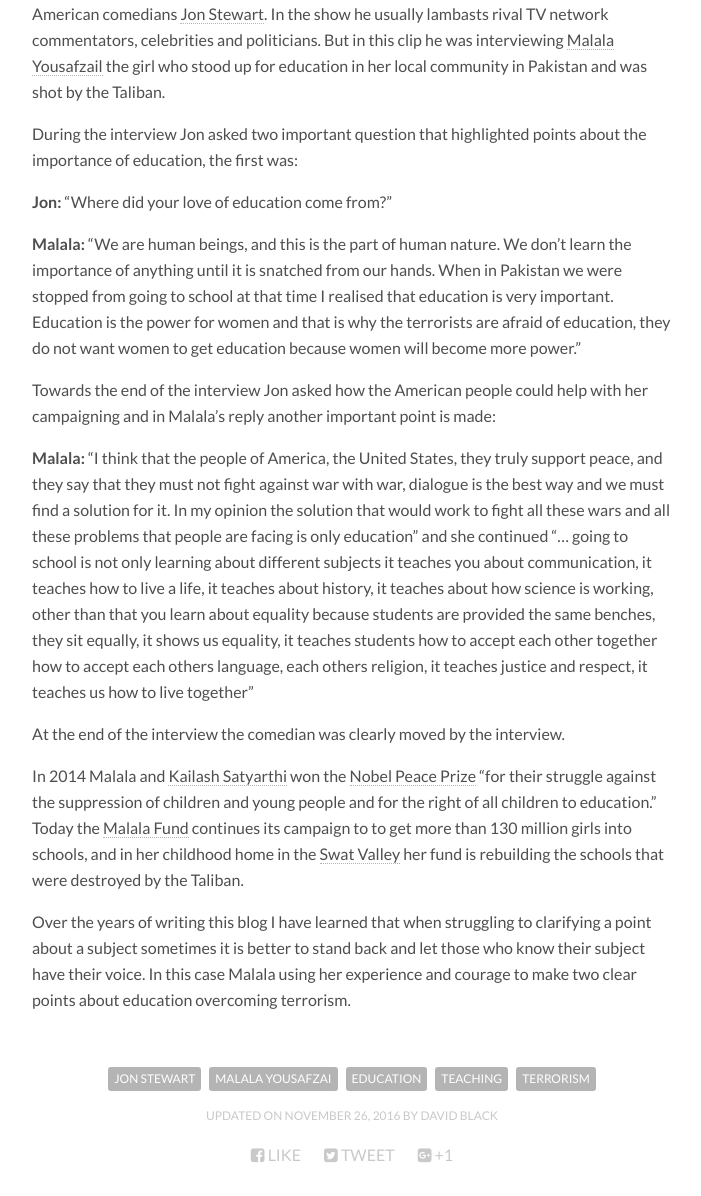
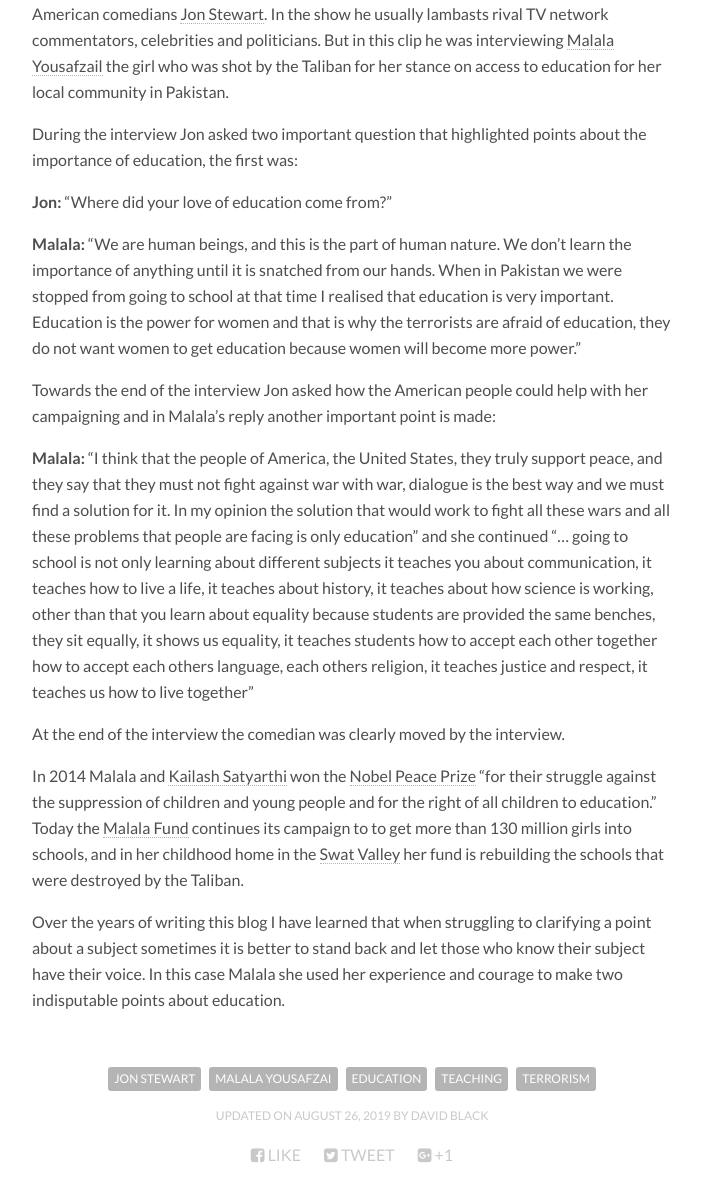
Before and after one commit to dtinblack/dtinblack.github.io, a Jekyll site: the page built from _posts/2019-08-26-experience-gets-to-point.md, in a window 1280 px wide and 1400 px high, scrolled down 497 px. Shown: the part 204-1400 px from the top of the window, without its empty margins (288-989 px from the left). Built offline with Jekyll 4.4.1, drawn with Linux system fonts in a browser that asks for light colours; nearby versions of some CDN libraries.

Commit message:
improved grammar

```diff
--- a/_posts/2019-08-26-experience-gets-to-point.md
+++ b/_posts/2019-08-26-experience-gets-to-point.md
@@ -2,7 +2,7 @@
 layout: post
 title: Experience Sharpens The Point
 description: "How experience can sharpen the point being made in a post."
-modified: 2016-11-26
+modified: 2019-08-26
 tags: [Jon Stewart, Malala Yousafzai, Education, Teaching, Terrorism]
 image:
   background: backgrounds/general-background.jpg
@@ -14,7 +14,7 @@
 When researching for a post I sometimes come across an item where a point is made in a clear and precise way that is much better than anything I can pen. This is what happened recently when I was gathering material on a topic about education.
 
 Searching on the web for some background material on the effect of education on peoples lives, I came across a YouTube clip from [The Daily Show](https://en.wikipedia.org/wiki/The_Daily_Show) in 2012 with one of my favourite American comedians [Jon Stewart](https://en.wikipedia.org/wiki/Jon_Stewart). In the show he usually lambasts rival TV network commentators, celebrities and politicians. But in this clip he was interviewing
-[Malala Yousafzail](https://en.wikipedia.org/wiki/Malala_Yousafzai) the girl who stood up for education in her local community in Pakistan and was shot by the Taliban.
+[Malala Yousafzail](https://en.wikipedia.org/wiki/Malala_Yousafzai) the girl who was shot by the Taliban for her stance on access to education for her local community in Pakistan.
 
 During the interview Jon asked two important question that highlighted points about the importance of education, the first was:
 
@@ -30,4 +30,4 @@
 
 In 2014 Malala and [Kailash Satyarthi](https://www.nobelprize.org/prizes/peace/2014/satyarthi/facts/) won the [Nobel Peace Prize](https://www.nobelprize.org/prizes/peace/2014/summary/) "for their struggle against the suppression of children and young people and for the right of all children to education." Today the [Malala Fund](https://www.malala.org/) continues its campaign to to get more than 130 million girls into schools, and in her childhood home in the [Swat Valley](https://borgenproject.org/education-for-girls-in-pakistan/) her fund is rebuilding the schools that were destroyed by the Taliban.
 
-Over the years of writing this blog I have learned that when struggling to clarifying a point about a subject sometimes it is better to stand back and let those who know their subject have their voice. In this case Malala using her experience and courage to make two clear points about education overcoming terrorism.
+Over the years of writing this blog I have learned that when struggling to clarifying a point about a subject sometimes it is better to stand back and let those who know their subject have their voice. In this case Malala she used her experience and courage to make two indisputable points about education.
```
Also changed, not shown: 1 other file.
